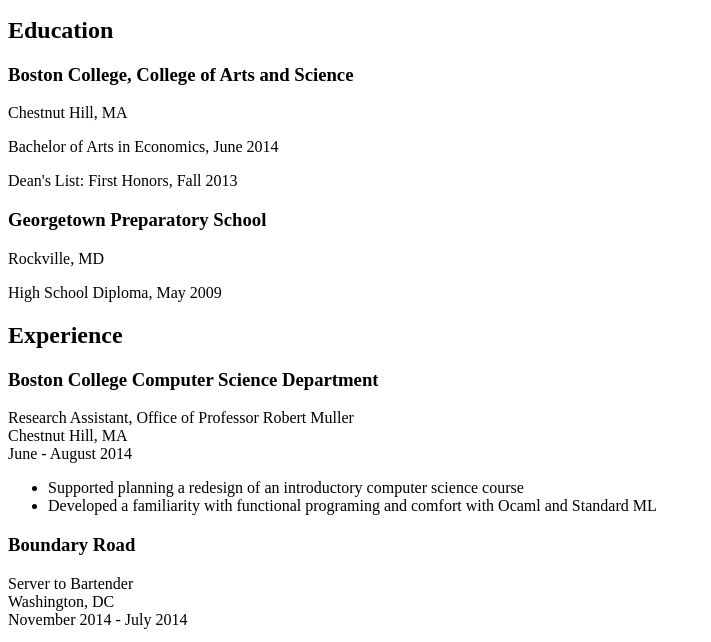
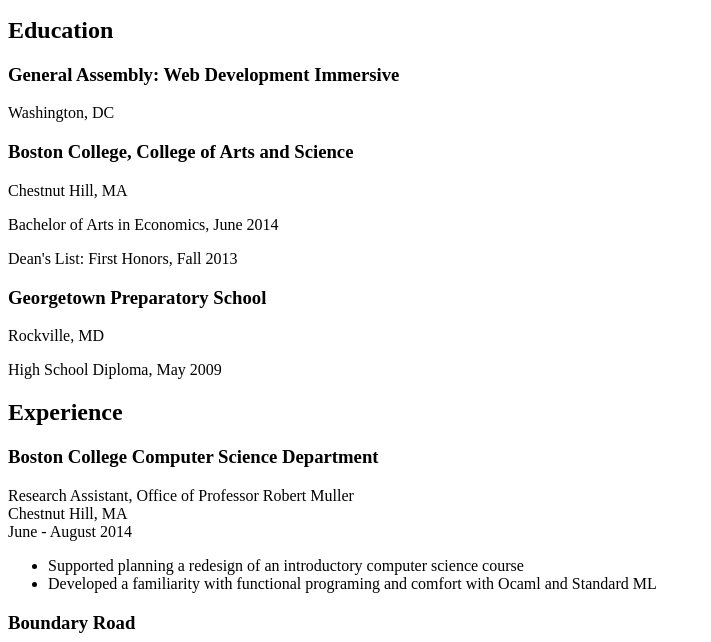
Before and after one commit to jmas13/jmas13.github.io, a plain HTML site: page index.html in a window 1280 px wide. Shown: the part 137-779 px from the top of the page, without its empty margins (0-711 px from the left). Drawn offline with Linux system fonts and the light colour scheme.

Commit message:
Add GA to education

```diff
--- a/index.html
+++ b/index.html
@@ -16,6 +16,10 @@
     <main>
       <div class="education">
         <h2>Education</h2>
+        <h3>General Assembly: Web Development Immersive</h3>
+        <div class="location">
+          Washington, DC
+        </div>
         <h3>Boston College, College of Arts and Science</h3>
         <div class="location">
           Chestnut Hill, MA
```
